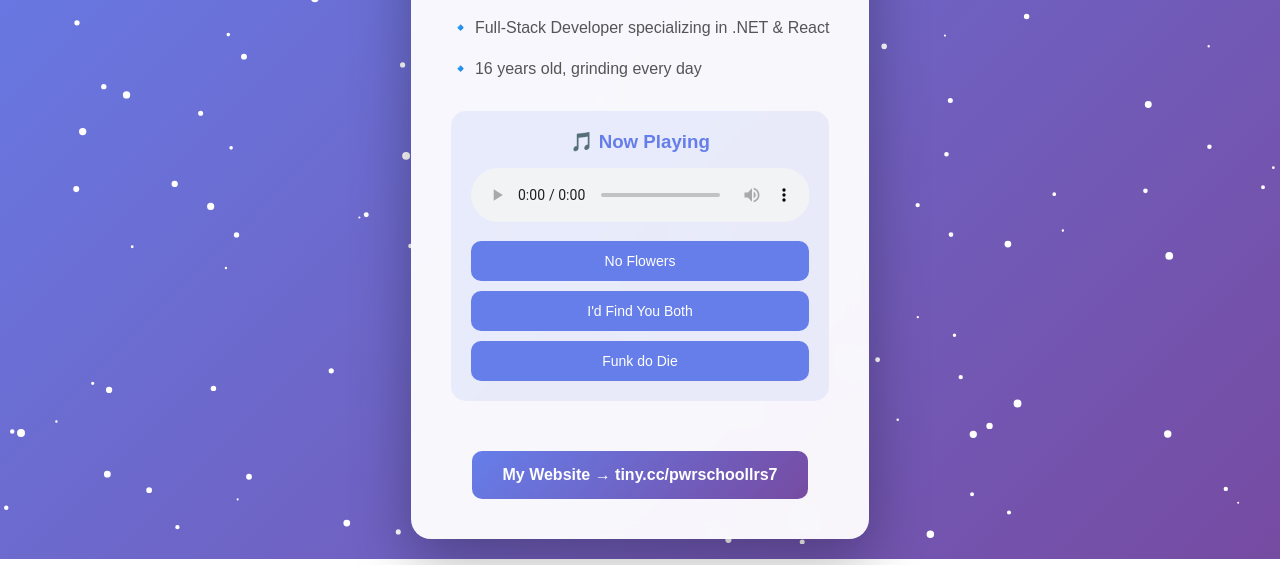
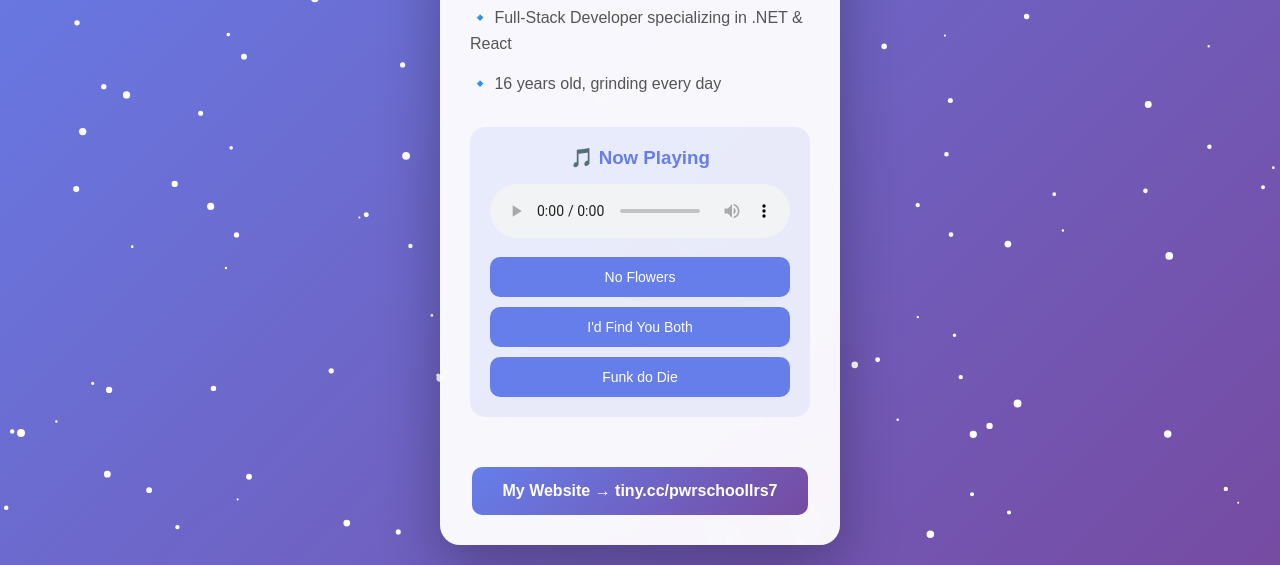
Before and after one commit to m1ltvrs/M1ltvrs.github.io, a plain HTML site: page index.html in a window 1280 px wide. Shown: the part 256-821 px from the top of the page. Drawn offline with Linux system fonts and the light colour scheme.

Commit message:
Refactor CSS styles for layout and buttons
Updated styles for the card and container elements, adjusted padding and max-width, and improved hover effects for buttons.

```diff
--- a/style.css
+++ b/style.css
@@ -38,8 +38,8 @@ body {
     background: rgba(255, 255, 255, 0.95);
     backdrop-filter: blur(10px);
     border-radius: 20px;
-    padding: 40px;
-    max-width: 500px;
+    padding: 30px;
+    max-width: 400px;
     box-shadow: 0 20px 60px rgba(0, 0, 0, 0.3);
     text-align: center;
     transition: transform 0.3s ease;
```
